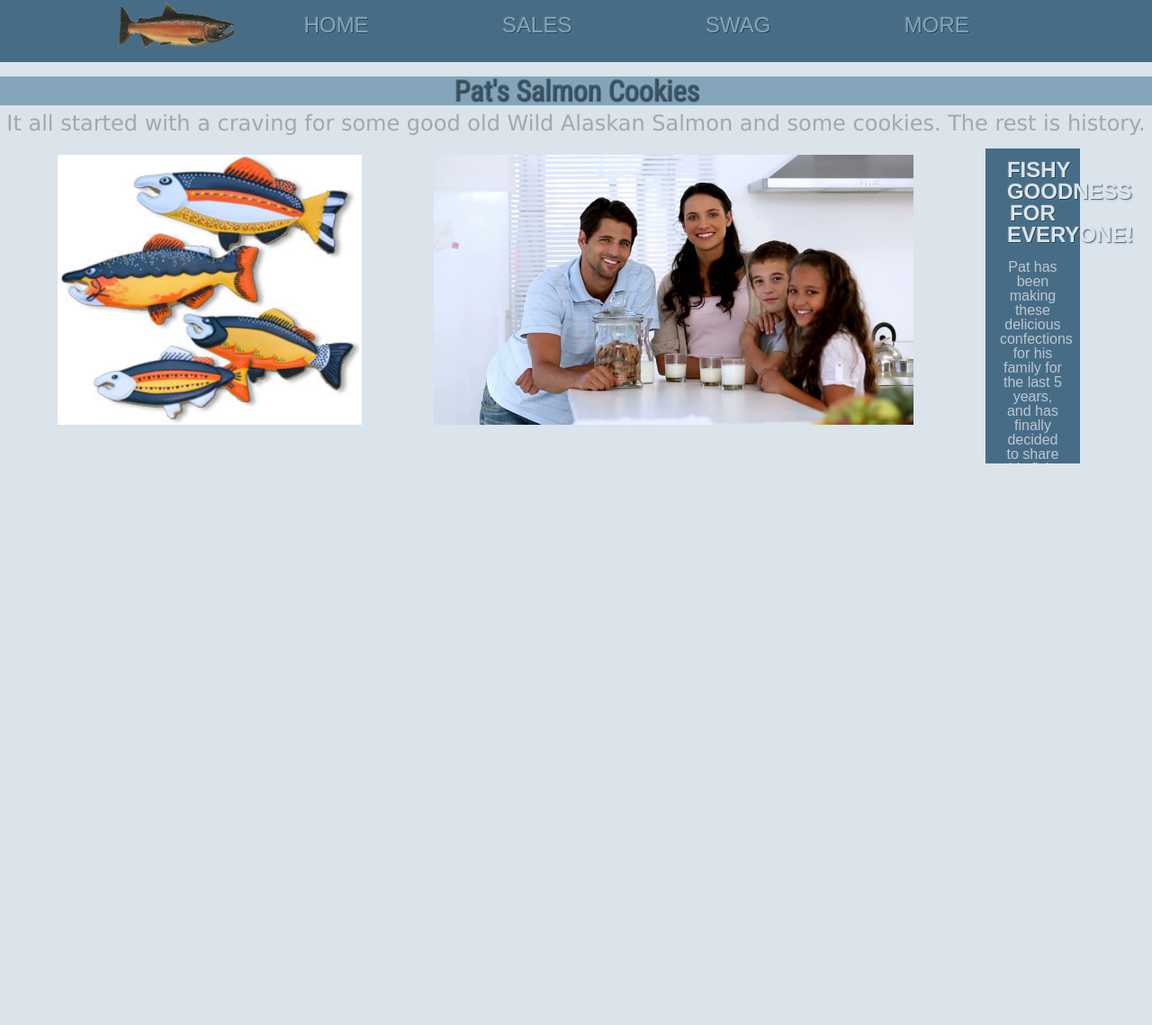
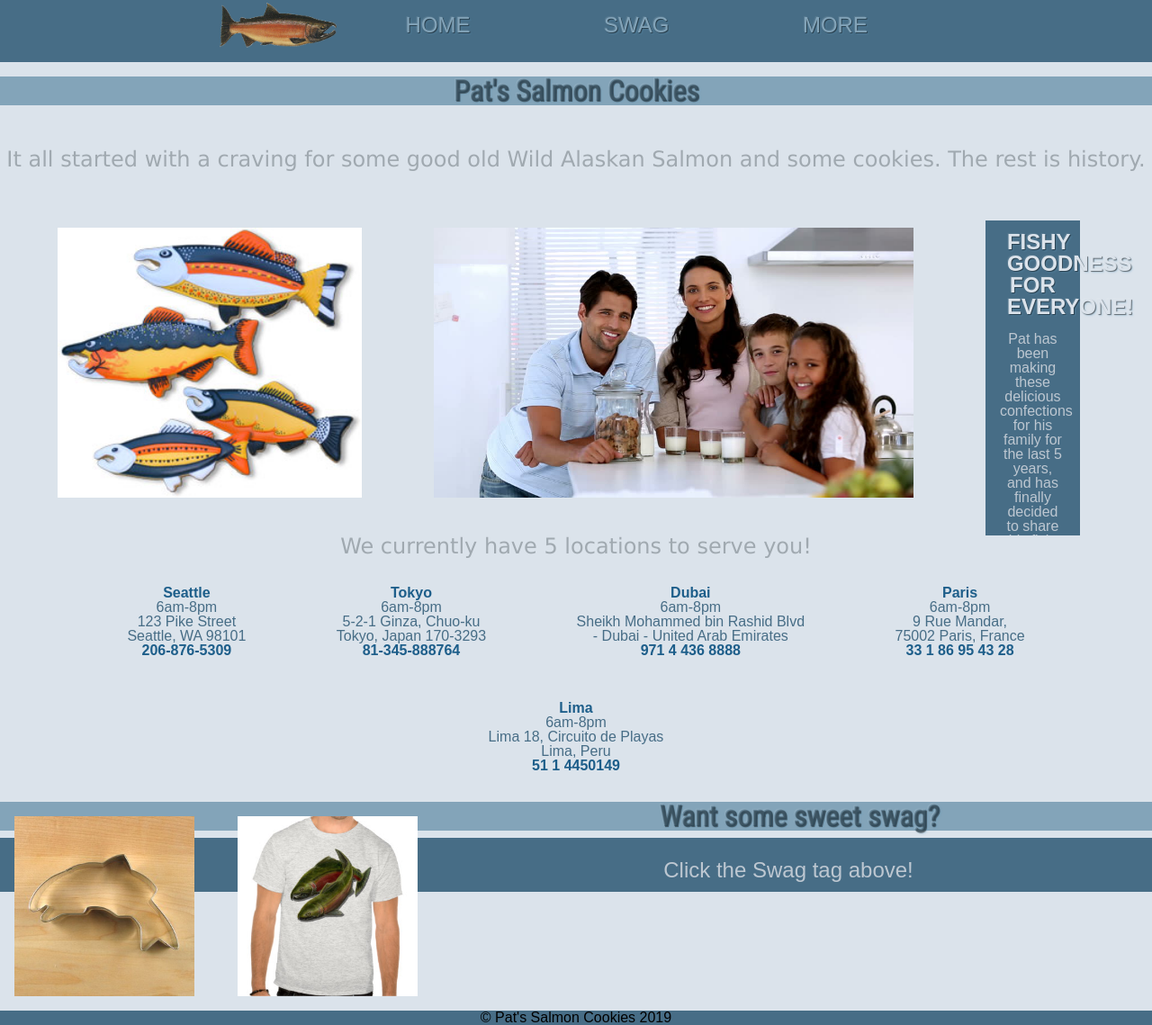
Before and after one commit to littl3birdy/cookie-stand, a plain HTML site: page index.html in a window 1280 px wide. Shown: the part 13-1152 px from the top of the page at 90% size. Before the commit the page ends 894 px from the top, so only its background shows below. Drawn offline with Linux system fonts and the light colour scheme.

Commit message:
finished home page

```diff
--- a/css/styles.css
+++ b/css/styles.css
@@ -42,8 +42,11 @@ h2{
   font-family: Verdana, Geneva, Tahoma, sans-serif;
   font-size: 1.5em;
   color:rgba(2, 13, 20, 0.27);
-  margin: 0 auto .3em auto;
 }
+#tagline{
+  margin: 2em auto 2em auto;
+}
+
 #fish{
   float:left;
   margin:1em 1em 1em 4em;
@@ -52,15 +55,15 @@ h2{
   float: left;
   margin: 1em 1em 1em 4em;
 }
-div{
+article{
   overflow:scroll;
   height: 350px;
   text-align: block;
   padding:.5em 4em 0 4em;
-  margin: .5em 1em 0 1em;
+  margin: 1em 1em 0 1em;
   font-size: 1em;
 }
-div::-webkit-scrollbar {
+article::-webkit-scrollbar {
   display: none;
 }
 h3 {
@@ -78,3 +81,40 @@ h3 {
   padding: 1em 1em .5em 1em;
   color: rgb(189, 199, 209);
 }
+#location{
+  margin: 0 auto 1em auto
+}
+#stores li {
+  display: inline-block;
+  margin: 2em 3em 1em 3em;
+  color:rgb(71, 109, 134)
+}
+h4 {
+  color:rgb(29, 94, 138);
+  font-weight: bold;
+}
+h5 {
+  color:rgb(29, 94, 138);
+  font-weight: bold;
+}
+#Cutter{
+  float:left;
+  margin: 1em 2em 1em 1em;
+}
+#shirt{
+  float:left;
+  margin: 1em 2em 1em 1em;
+}
+div p{
+  font-family: Arial, Helvetica, sans-serif;
+  background-color: rgb(71, 109, 134);
+  padding: 1em 1em .5em 1em;
+  color: rgb(189, 199, 209);
+  font-size: 1.5em;
+
+}
+footer {
+  display:inline-block;
+  background-color: rgb(71, 109, 134);
+  width:100%;
+}
--- a/index.html
+++ b/index.html
@@ -13,23 +13,64 @@
     <ul>
       <li><img src="./img/salmon.png" width="130" height="50" /></li>
       <li><a href="index.html">Home</a></li>
-      <li><a href="sales.html">Sales</a></li>
       <li><a href="index.html">Swag</a></li>
       <li><a href="index.html">More</a></li>
     </ul>
   </header>
+  <main>
+    <section id="mainContent">
+      <h1>Pat's Salmon Cookies</h1>
+      <h2 id="tagline">It all started with a craving for some good old Wild Alaskan Salmon and some cookies. The rest is
+        history. </h2>
+      <img id="fish" src="./img/fish.jpg" height="300" />
+      <img id="family" src="img/family.jpg" height="300" />
+      <article>
+        <h3>Fishy Goodness for Everyone!</h3>
+        <p class="pat">Pat has been making these delicious confections for his family for the last 5 years, and has
+          finally decided to share this fishy goodness with the rest of the world!</p>
+        <p class="pat"> Each of our handcrafted cookies starts with Wild Alaskan salmon caught at the peak of the season
+          in Bristol Bay. We have a contract with a privately owned fishing company that uses sustainable fishing
+          techniques so you can feel good about your fishy cookies. Flour, sugar, butter, salmon, frosting and a whole
+          lotta love make for a delectable treat that can't be beat!</p>
+      </article>
+    </section>
+    <section id="location">
+      <h2>We currently have 5 locations to serve you!</h2>
+      <ul id="stores">
+        <li>
+          <h4>Seattle</h4>
+          <p>6am-8pm<br />123 Pike Street<br />Seattle, WA 98101</p>
+          <h5>206-876-5309</h5>
+        </li>
+        <li>
+          <h4>Tokyo</h4>
+          <p>6am-8pm<br />5-2-1 Ginza, Chuo-ku<br />Tokyo, Japan 170-3293</p>
+          <h5>81-345-888764</h5>
+        </li>
+        <li>
+          <h4>Dubai</h4>
+          <p>6am-8pm<br />Sheikh Mohammed bin Rashid Blvd<br />- Dubai - United Arab Emirates</p>
+          <h5>971 4 436 8888</h5>
+        </li>
+        <li>
+          <h4>Paris</h4>
+          <p>6am-8pm<br />9 Rue Mandar,<br /> 75002 Paris, France</p>
+          <h5>33 1 86 95 43 28</h5>
+        </li>
+        <li>
+          <h4>Lima</h4>
+          <p>6am-8pm<br />Lima 18, Circuito de Playas<br /> Lima, Peru</p>
+          <h5>51 1 4450149</h5>
+        </li>
+      </ul>
+    </section>
+  </main>
   <section>
-    <h1>Pat's Salmon Cookies</h1>
-    <h2>It all started with a craving for some good old Wild Alaskan Salmon and some cookies.  The rest is history. </h2>
-    <img id="fish"src="./img/fish.jpg" height="300"/>
-    <img id= "family"src="img/family.jpg" height="300"/>
-  <div>
-      <h3>Fishy Goodness for Everyone!</h3>
-      <p class="pat">Pat has been making these delicious confections for his family for the last 5 years, and has finally decided to share this fishy goodness with the rest of the world!</p>
-      <p class="pat"> Each of our handcrafted cookies starts with Wild Alaskan salmon caught at the peak of the season in Bristol Bay.  Pat has a contract with a privately owned fishing company that uses sustainable fishing techniques so you can feel good about your fishy cookies. Flour, sugar, butter, salmon, frosting and a whole lotta love make for a delectable treat that can't be beat!</p>
-  </div>
+      <img id="Cutter" src="./img/cutter.jpeg" height="200" />
+      <img id="shirt" src="./img/shirt.jpg" height="200" />
+      <div><h1>Want some sweet swag?</h1><p>Click the Swag tag above!</p></div>
   </section>
-  <div></div>
+  <footer>&copy Pat's Salmon Cookies 2019</footer>
 </body>
 
 </html>
```
